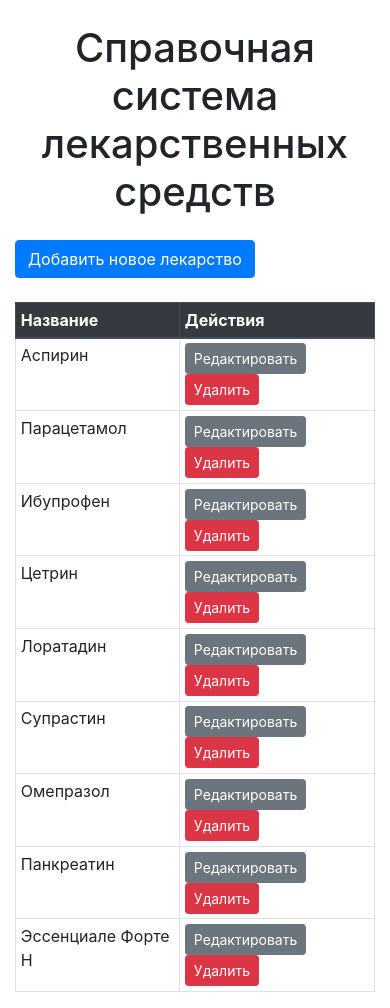
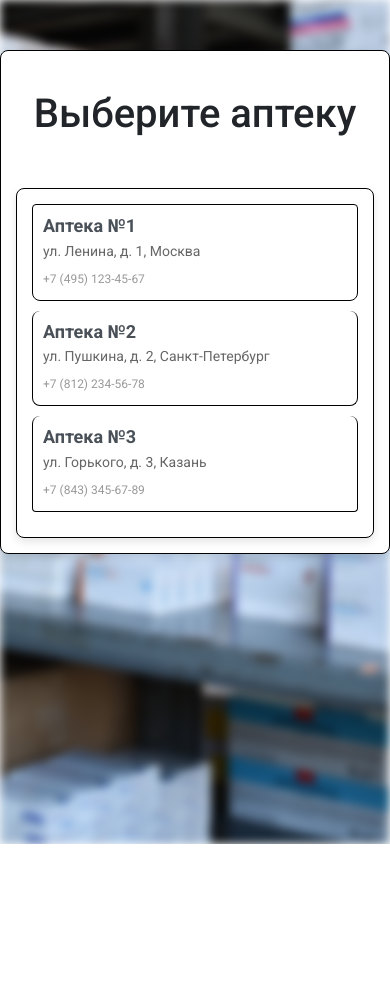
Before and after one commit to pkomarov53/pharmacy-information-system, a Flask app: page / in a window 390 px wide. After the commit the page ends 844 px from the top, so only its background shows below. Run offline with Flask 3, Linux system fonts and the light colour scheme; data comes from the database, SQL or seed files in the repository; both versions use the stored data as it was after the commit; some libraries are stand-ins or nearby versions.

Commit message:
Core Updates

```diff
--- a/app.py
+++ b/app.py
@@ -1,7 +1,8 @@
-from flask import Flask, render_template, request, redirect, url_for
+from flask import Flask, render_template, request, redirect, url_for, session
 import sqlite3
 
 app = Flask(__name__)
+app.secret_key = 'kidlB3CmgUZ4rrLv-gmyiaPfZLUNsz7tm-EruSzmDOctVAsaJh-eK6w8UvWaLsBkuJ1-G4acFp6nLWPeqRhW'
 
 
 def get_db_connection():
@@ -13,13 +14,35 @@ def get_db_connection():
 @app.route('/')
 def index():
     conn = get_db_connection()
-    drugs = conn.execute('SELECT * FROM drugs').fetchall()
+    pharmacies = conn.execute('SELECT * FROM pharmacies').fetchall()
     conn.close()
-    return render_template('index.html', drugs=drugs)
+    return render_template('index.html', pharmacies=pharmacies)
+
+
+@app.route('/select_pharmacy/<int:pharmacy_id>')
+def select_pharmacy(pharmacy_id):
+    session['pharmacy_id'] = pharmacy_id
+    return redirect(url_for('drugs'))
+
+
+@app.route('/drugs')
+def drugs():
+    if 'pharmacy_id' not in session:
+        return redirect(url_for('index'))
+
+    pharmacy_id = session['pharmacy_id']
+    conn = get_db_connection()
+    drugs = conn.execute('SELECT * FROM drugs WHERE pharmacy_id = ?', (pharmacy_id,)).fetchall()
+    conn.close()
+    return render_template('drugs.html', drugs=drugs)
 
 
 @app.route('/add', methods=('GET', 'POST'))
 def add():
+    if 'pharmacy_id' not in session:
+        return redirect(url_for('index'))
+
+    pharmacy_id = session['pharmacy_id']
     if request.method == 'POST':
         name = request.form['name']
         form = request.form['form']
@@ -27,20 +50,24 @@ def add():
         package = request.form['package']
 
         conn = get_db_connection()
-        conn.execute('INSERT INTO drugs (name, form, dosage, package) VALUES (?, ?, ?, ?)',
-                     (name, form, dosage, package))
+        conn.execute('INSERT INTO drugs (pharmacy_id, name, form, dosage, package) VALUES (?, ?, ?, ?, ?)',
+                     (pharmacy_id, name, form, dosage, package))
         conn.commit()
         conn.close()
 
-        return redirect(url_for('index'))
+        return redirect(url_for('drugs'))
 
     return render_template('add.html')
 
 
 @app.route('/<int:id>/edit', methods=('GET', 'POST'))
 def edit(id):
+    if 'pharmacy_id' not in session:
+        return redirect(url_for('index'))
+
+    pharmacy_id = session['pharmacy_id']
     conn = get_db_connection()
-    drug = conn.execute('SELECT * FROM drugs WHERE id = ?', (id,)).fetchone()
+    drug = conn.execute('SELECT * FROM drugs WHERE id = ? AND pharmacy_id = ?', (id, pharmacy_id)).fetchone()
 
     if request.method == 'POST':
         name = request.form['name']
@@ -48,12 +75,12 @@ def edit(id):
         dosage = request.form['dosage']
         package = request.form['package']
 
-        conn.execute('UPDATE drugs SET name = ?, form = ?, dosage = ?, package = ? WHERE id = ?',
-                     (name, form, dosage, package, id))
+        conn.execute('UPDATE drugs SET name = ?, form = ?, dosage = ?, package = ? WHERE id = ? AND pharmacy_id = ?',
+                     (name, form, dosage, package, id, pharmacy_id))
         conn.commit()
         conn.close()
 
-        return redirect(url_for('index'))
+        return redirect(url_for('drugs'))
 
     conn.close()
     return render_template('edit.html', drug=drug)
@@ -61,12 +88,16 @@ def edit(id):
 
 @app.route('/<int:id>/delete', methods=('POST',))
 def delete(id):
+    if 'pharmacy_id' not in session:
+        return redirect(url_for('index'))
+
+    pharmacy_id = session['pharmacy_id']
     conn = get_db_connection()
-    conn.execute('DELETE FROM drugs WHERE id = ?', (id,))
+    conn.execute('DELETE FROM drugs WHERE id = ? AND pharmacy_id = ?', (id, pharmacy_id))
     conn.commit()
     conn.close()
 
-    return redirect(url_for('index'))
+    return redirect(url_for('drugs'))
 
 
 if __name__ == '__main__':
--- /dev/null
+++ b/static/css/stylesheet.css
@@ -0,0 +1,126 @@
+body {
+    font-family: 'Roboto', sans-serif;
+    margin: 0;
+    padding: 0;
+    position: relative;
+    z-index: 1;
+}
+
+body::before {
+    content: "";
+    position: fixed;
+    top: 0;
+    left: 0;
+    width: 100%;
+    height: 100%;
+    background-image: url("/static/img/background.jpg");
+    background-size: cover;
+    background-repeat: no-repeat;
+    background-position: center center;
+    background-attachment: fixed;
+    filter: blur(5px);
+    z-index: -1;
+}
+
+.container {
+    position: relative;
+    z-index: 2;
+    margin-top: 50px;
+    background-color: #ffffff;
+    border-radius: 8px;
+    padding: 20px;
+    box-shadow: 0 4px 8px rgba(0, 0, 0, 0.1);
+    border: 1px solid #000000;
+}
+
+.pharmacy-item {
+    background-color: #ffffff;
+    border: 1px solid #dddddd;
+    border-radius: 8px;
+    margin-bottom: 10px;
+    padding: 15px;
+    transition: background-color 0.3s ease, box-shadow 0.3s ease;
+    border: 1px solid #000000;
+}
+
+.pharmacy-item:hover {
+    background-color: #f1f1f1;
+    box-shadow: 0 4px 8px rgba(0, 0, 0, 0.1);
+}
+
+.list-group-item h5 {
+    font-size: 1.25rem;
+    font-weight: bold;
+}
+
+.list-group-item p {
+    font-size: 1rem;
+    color: #666666;
+}
+
+.list-group-item small {
+    font-size: 0.875rem;
+    color: #999999;
+}
+
+.table {
+    width: 100%;
+    max-width: 100%;
+    margin-bottom: 1rem;
+    background-color: transparent;
+}
+
+.table th,
+.table td {
+    padding: 0.75rem;
+    vertical-align: top;
+    border-top: 1px solid #dee2e6;
+}
+
+.table thead th {
+    vertical-align: bottom;
+    border-bottom: 2px solid #dee2e6;
+}
+
+.table tbody + tbody {
+    border-top: 2px solid #dee2e6;
+}
+
+.table .table {
+    background-color: #ffffff;
+}
+
+.action-buttons a {
+    margin-right: 5px;
+}
+
+.action-buttons a:last-child {
+    margin-right: 0;
+}
+
+.d-flex.flex-wrap .btn {
+    margin-bottom: 5px;
+}
+
+/* Адаптивность */
+@media (max-width: 768px) {
+    .container {
+        padding: 15px;
+    }
+
+    .pharmacy-item {
+        padding: 10px;
+    }
+
+    .list-group-item h5 {
+        font-size: 1.125rem;
+    }
+
+    .list-group-item p {
+        font-size: 0.875rem;
+    }
+
+    .list-group-item small {
+        font-size: 0.75rem;
+    }
+}
--- a/templates/index.html
+++ b/templates/index.html
@@ -1,41 +1,23 @@
 {% extends "base.html" %}
 
-{% block title %}Справочная система лекарственных средств{% endblock %}
+{% block title %}Выберите аптеку{% endblock %}
 
-{% block header %}Справочная система лекарственных средств{% endblock %}
+{% block header %}Выберите аптеку{% endblock %}
 
 {% block content %}
-<div class="my-4 text-left">
-    <a class="btn btn-primary" href="{{ url_for('add') }}">Добавить новое лекарство</a>
-</div>
-
-<div class="table-responsive">
-  <table class="table table-hover table-bordered table-sm">
-    <thead class="thead-dark">
-      <tr>
-        <th scope="col">Название</th>
-        <th scope="col" class="d-none d-md-table-cell">Форма</th>
-        <th scope="col" class="d-none d-md-table-cell">Дозировка</th>
-        <th scope="col" class="d-none d-md-table-cell">Упаковка</th>
-        <th scope="col">Действия</th>
-      </tr>
-    </thead>
-    <tbody>
-      {% for drug in drugs %}
-      <tr>
-        <td>{{ drug.name }}</td>
-        <td class="d-none d-md-table-cell">{{ drug.form }}</td>
-        <td class="d-none d-md-table-cell">{{ drug.dosage }}</td>
-        <td class="d-none d-md-table-cell">{{ drug.package }}</td>
-        <td>
-          <a href="{{ url_for('edit', id=drug.id) }}" class="btn btn-sm btn-secondary">Редактировать</a>
-          <form action="{{ url_for('delete', id=drug.id) }}" method="post" style="display:inline;">
-            <button type="submit" class="btn btn-sm btn-danger">Удалить</button>
-          </form>
-        </td>
-      </tr>
-      {% endfor %}
-    </tbody>
-  </table>
+<div class="container">
+  <div class="row justify-content-center">
+    <div class="col-md-8">
+      <div class="list-group">
+        {% for pharmacy in pharmacies %}
+        <a href="{{ url_for('select_pharmacy', pharmacy_id=pharmacy.id) }}" class="list-group-item list-group-item-action pharmacy-item">
+          <h5 class="mb-1">{{ pharmacy.name }}</h5>
+          <p class="mb-1">{{ pharmacy.address }}</p>
+          <small>{{ pharmacy.phone }}</small>
+        </a>
+        {% endfor %}
+      </div>
+    </div>
+  </div>
 </div>
 {% endblock %}
```
Also changed, not shown: database_setup.py (+11 -1 lines), static/stylesheet.css (deleted, +0 -70 lines), templates/drugs.html (added, +48 -0 lines), pharmacy.db, static/img/background.jpg (added).
